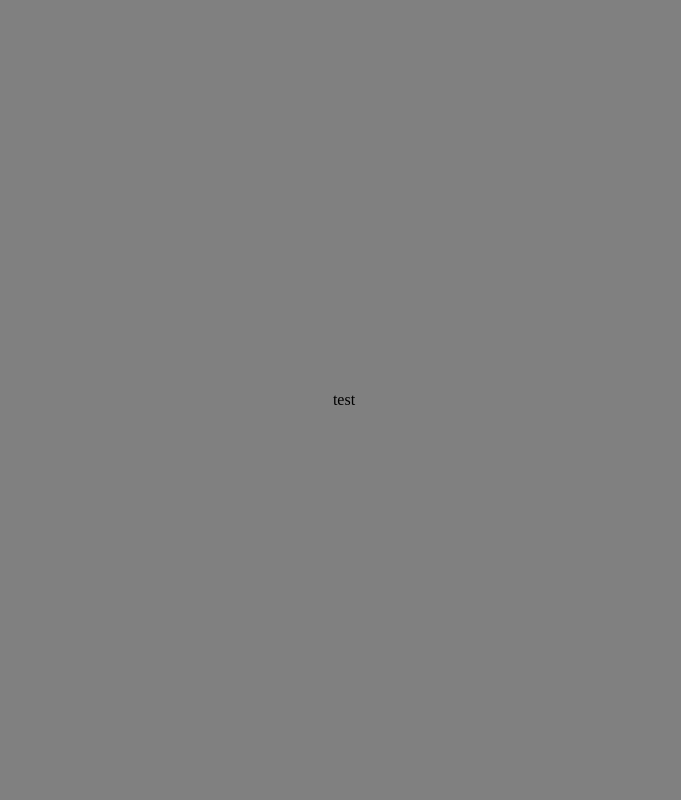
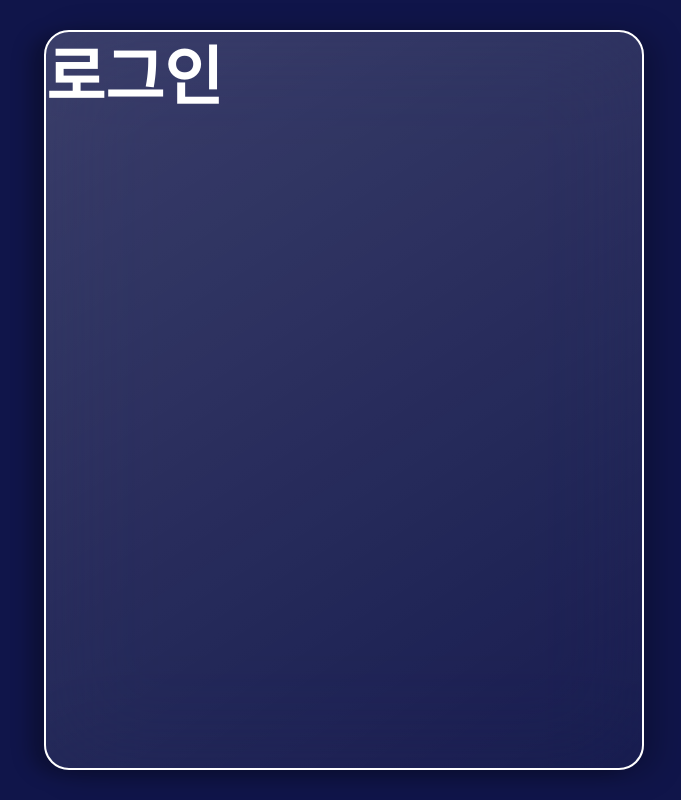
Before and after one commit to gcinside/gcinside-Frontend, a Next.js app: page / in a window 1280 px wide. Shown: the whole page, without its empty margins (296-977 px from the left). Built offline with nearby package versions, Linux system fonts and the light colour scheme.

Commit message:
로그인 박스, 폰트

```diff
--- a/next.config.js
+++ b/next.config.js
@@ -1,6 +1,10 @@
 /** @type {import('next').NextConfig} */
 const nextConfig = {
   reactStrictMode: true,
+  webpack(config) {
+    config.resolve.modules.push(__dirname); // 추가
+    return config;
+  }
 }
 
 module.exports = nextConfig
--- a/src/components/background/index.tsx
+++ b/src/components/background/index.tsx
@@ -5,11 +5,12 @@ const Wrapper = () => {
   return (
       <>
         <S.Wrapper>
-          test
+          <S.LoginBox>
+            <S.Text>로그인</S.Text>
+          </S.LoginBox>
         </S.Wrapper>
       </>
   );
-
 }
 
 export default Wrapper;
--- a/src/components/background/style.tsx
+++ b/src/components/background/style.tsx
@@ -6,5 +6,26 @@ export const Wrapper = styled.div`
   display: flex;
   justify-content: center;
   align-items: center;
-  background-color: gray;
+  background-color: #10154A;
 `;
+export const LoginBox = styled.div`
+  width: 600px;
+  height: 740px;
+  background: linear-gradient(147.66deg, rgba(255, 255, 255, 0.18) -0.87%, rgba(255, 255, 255, 0.03) 101.49%);
+  border: 2px solid #FFFFFF;
+  box-sizing: border-box;
+  box-shadow: -15px 4px 18px rgba(0, 0, 0, 0.25), 12px 4px 30px rgba(0, 0, 0, 0.25);
+  backdrop-filter: blur(52px);
+  border-radius: 25px;
+`;
+export const Text = styled.p`
+  @font-face {
+    font-family: 'Noto Sans KR';
+    font-weight: 700;
+  }
+  font-style: normal;
+  font-weight: 700;
+  font-size: 64px;
+  line-height: 93px;
+  color: #FFFFFF;
+`;
--- a/src/pages/_document.tsx
+++ b/src/pages/_document.tsx
@@ -2,7 +2,7 @@ import Document, {
   Html,
   Main,
   NextScript,
-  DocumentContext,
+  DocumentContext, Head,
 } from "next/document";
 import {ServerStyleSheet} from "styled-components";
 
@@ -35,6 +35,10 @@ class MyDocument extends Document {
   render() {
     return (
         <Html>
+          <Head>
+            <title>gcinside</title>
+                <link href="https://fonts.googleapis.com/css2?family=Noto+Sans+KR:wght@700&display=swap" rel="stylesheet" />
+          </Head>
           <body>
             <Main/>
             <NextScript/>
--- a/src/pages/index.tsx
+++ b/src/pages/index.tsx
@@ -1,6 +1,6 @@
 import type {NextPage} from 'next'
 import Head from 'next/head'
-import Wrapper from '../components/background/index';
+import Wrapper from "../components/background/index";
 import {css, Global} from '@emotion/react';
 
 const GlobalStyle = css`
--- a/tsconfig.json
+++ b/tsconfig.json
@@ -13,7 +13,11 @@
     "resolveJsonModule": true,
     "isolatedModules": true,
     "jsx": "preserve",
-    "incremental": true
+    "incremental": true,
+    "baseUrl": "./",
+    "paths": {
+      "@/*": ["*"],
+    }
   },
   "include": ["next-env.d.ts", "**/*.ts", "**/*.tsx"],
   "exclude": ["node_modules"]
```
